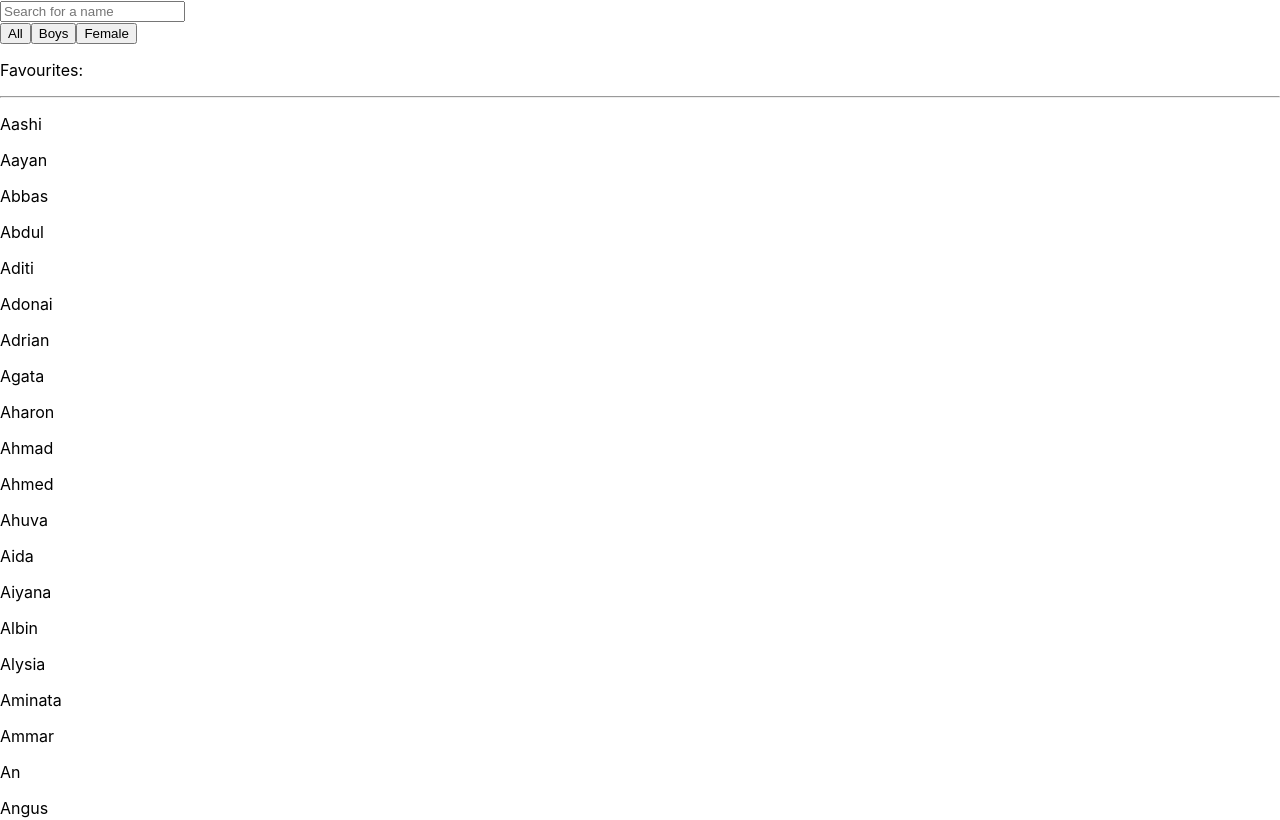
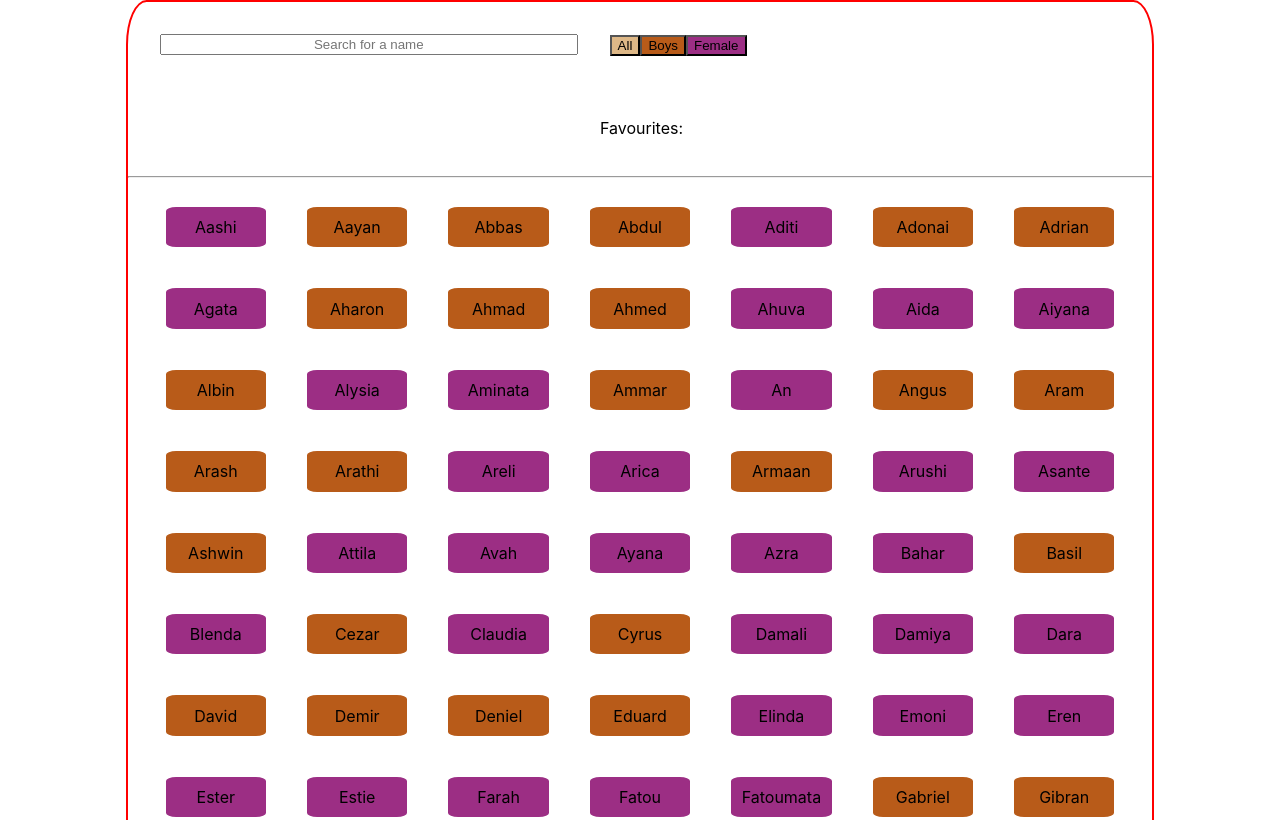
Before and after one commit to Fatimohkuforiji1/baby-names-react, a React (Create React App) app: page / in a window 1280 px wide. Shown: the top 820 px of the page. Built offline with nearby package versions, Linux system fonts and the light colour scheme.

Commit message:
Did most of the css here

```diff
--- a/src/index.css
+++ b/src/index.css
@@ -11,3 +11,41 @@ code {
   font-family: source-code-pro, Menlo, Monaco, Consolas, 'Courier New',
     monospace;
 }
+.wrapper{
+  border: 2px solid red;
+  border-radius: 2%;
+  width: 80%;
+  margin: auto;
+  text-align: center;
+}
+.input{
+width: 40%;
+margin: 2rem;
+text-align: center;
+}
+.babyNameInput{
+display: flex;
+flex-direction: row;
+
+}
+.all{
+  background-color: burlywood;
+}
+.female{
+  background-color: rgb(156, 46, 132);
+}
+.male{
+  background-color: rgb(184, 91, 25);
+}
+p{
+  display: inline-block;
+  margin: 2%;
+  padding: 1%;
+  width: 5rem;
+  border-radius: 10%;
+  text-align: center;
+}
+.buttonDiv{
+  padding-top: 2rem;
+
+}
```
